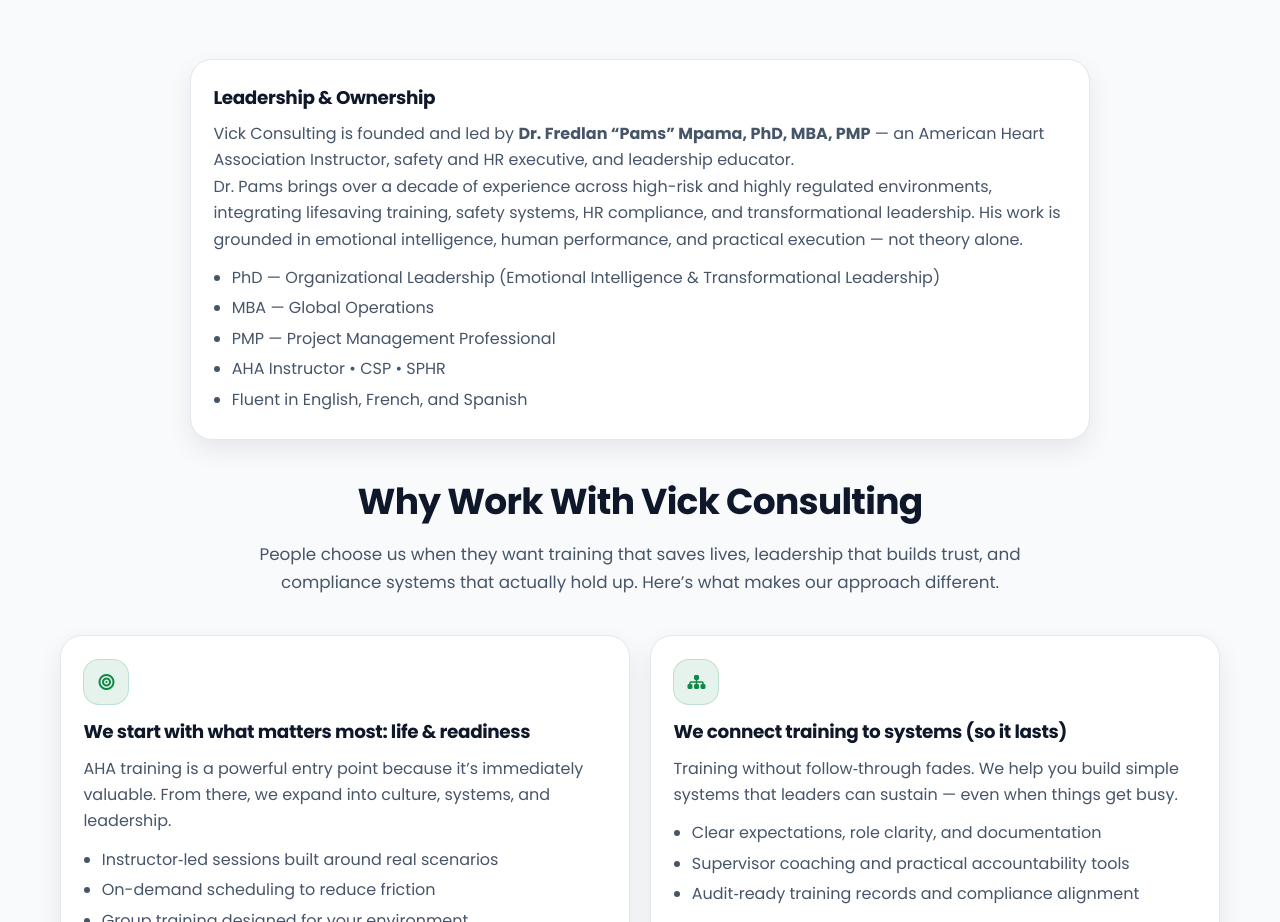
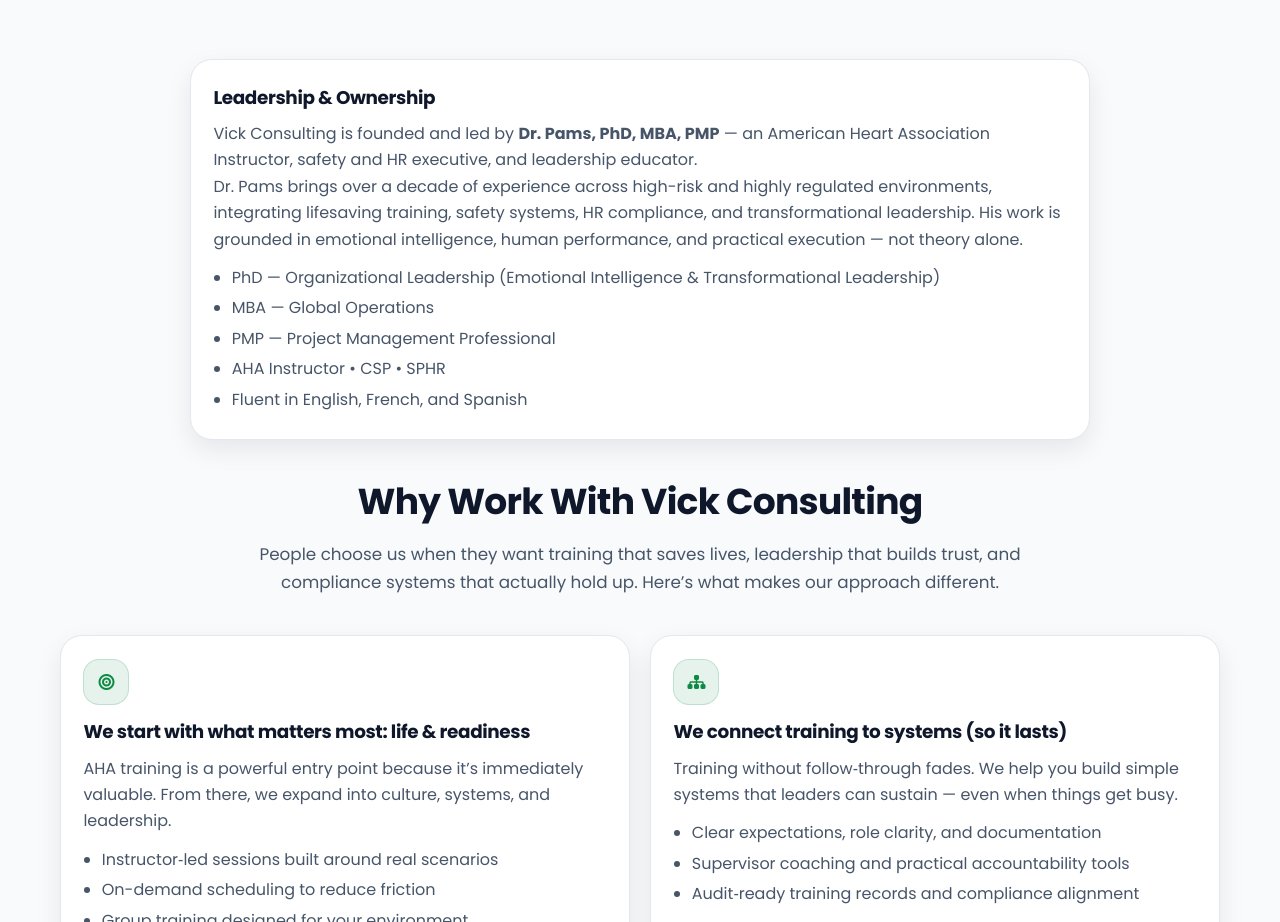
Before and after one commit to Vick-Consulting/LLC, a plain HTML site: page index.html in a window 1280 px wide. Shown: the part 4620-5542 px from the top of the page. Drawn offline with Linux system fonts and the light colour scheme; files whose address does not match are found by name.

Commit message:
Update index.html

```diff
--- a/index.html
+++ b/index.html
@@ -822,7 +822,7 @@
   <div class="panel" style="max-width:900px;margin:0 auto 2rem;">
   <h3>Leadership & Ownership</h3>
   <p>
-    Vick Consulting is founded and led by <strong>Dr. Fredlan “Pams” Mpama, PhD, MBA, PMP</strong> —
+    Vick Consulting is founded and led by <strong>Dr. Pams, PhD, MBA, PMP</strong> —
     an American Heart Association Instructor, safety and HR executive, and leadership educator.
   </p>
   <p>
```
